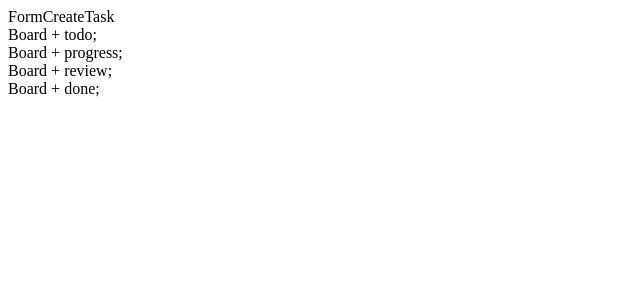
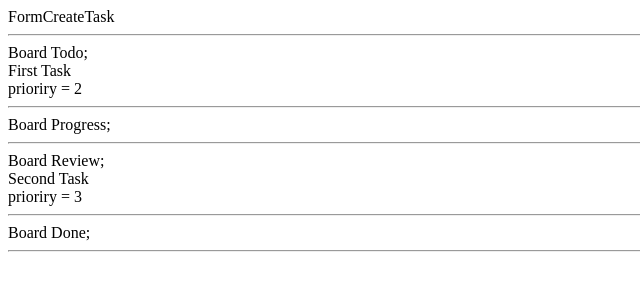
Before and after one commit to Natalina27/pasv_kanban_fe4, a React (Create React App) app: page / in a window 1280 px wide. Shown: the top 300 px of the page, without its empty margins (0-640 px from the left). Built offline with nearby package versions, Linux system fonts and the light colour scheme.

Commit message:
added filter on tasks

```diff
--- a/src/components/App/App.js
+++ b/src/components/App/App.js
@@ -9,17 +9,17 @@ const initialTasks = [
         id: uuid(),
         title: 'First Task',
         priority: 2,
-        status: 'todo'
+        status: 'Todo'
     },
     {
         id: uuid(),
         title: 'Second Task',
         priority: 3,
-        status: 'review'
+        status: 'Review'
     }
     ];
 
-const statuses = ['todo', 'progress', 'review', 'done'];
+const statuses = ['Todo', 'Progress', 'Review', 'Done'];
 
 function App() {
 
@@ -28,8 +28,14 @@ function App() {
   return (
     <div>
       <FormCreateTask />
+      <hr/>
         {
-            statuses.map(el =>  <Board status={el} key={el}/> )
+            statuses.map(el =>
+                <Board
+                    status={el}
+                    key={el}
+                    tasks={tasks}
+                /> )
         }
     </div>
   );
--- a/src/components/Board/index.js
+++ b/src/components/Board/index.js
@@ -1,9 +1,20 @@
 import React from 'react';
 
-export const Board = ({status}) => {
+export const Board = ({status, tasks}) => {
     return (
         <div>
-            Board + {status};
+            Board {status};
+            {
+               tasks
+                   .filter(el => el.status === status)
+                   .map( el=>
+                   <div>
+                      <div> {el.title}</div>
+                      <div> prioriry = {el.priority}</div>
+                   </div>
+               )
+            }
+            <hr/>
         </div>
     );
 };
```
